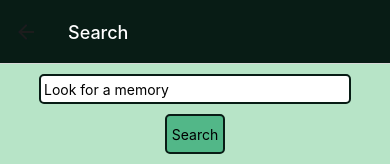
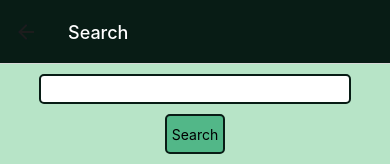
Before and after one commit to Team-Journeyal/Journeyal-FrontEnd, a React Native app: screen /Search in a window 390 px wide. Shown: the top 164 px of the page. Built offline with nearby package versions, Linux system fonts and the light colour scheme.

Commit message:
search function showing results

```diff
--- a/App.js
+++ b/App.js
@@ -76,6 +76,8 @@ export default function App() {
                       selectedDate: selectedDate,
                       setRefresh: setRefresh,
                       refresh: refresh,
+                      token: token,
+                      calendarId: calendarId,
                     })
                   }
                 />
--- a/components/Requests.js
+++ b/components/Requests.js
@@ -83,3 +83,11 @@ export const requestAddEntry = (token, newJson) => {
     {headers: { Authorization: `Token ${token}` }})
   return response
 };
+
+export const requestTagSearch = (token, tag) => {
+  const url = `https://journeyal-webservice.onrender.com/journal/?search=${tag}`
+
+  const response = axios.get(url, {
+    headers: { Authorization: `Token ${token}` }})
+  return response
+}
--- a/components/SearchScreen.js
+++ b/components/SearchScreen.js
@@ -1,29 +1,43 @@
-import { useState } from "react";
-import { View, Text, TextInput, StyleSheet, Pressable } from "react-native";
+import { useEffect, useState } from "react";
+import { View, Text, TextInput, StyleSheet, Pressable, ScrollView } from "react-native";
+import SearchScroll from "./SearchScroll";
 import colors from "../colors";
+import { requestCalendarsEntries, requestTagSearch } from "./Requests";
 
-export default function SearchScreen() {
+export default function SearchScreen({route}) {
   const [searchString, setSearchString] = useState("");
+  const [results, setResults] = useState([])
+
+  // useEffect(() => {
+  //   requestCalendarsEntries(route.params.token, route.params.calendarId).then((response)=>
+  //   setResults(response.data.journals))
+  // }, [])
+
+  // const tags = results.map((entries) =>
+  //   entries.tags)
+
+  const handleSubmit = () => {
+    requestTagSearch(route.params.token, searchString)
+      .then((response) => setResults(response.data))
+  }
+  console.log(results)
 
   return (
     <View style={styles.background}>
-      <TextInput
-        autoCapitalize="none"
-        autoCorrect={false}
-        value={searchString}
-        onChangeText={setSearchString}
-        placeholder="Look for a memory"
-        style={styles.input}
-      ></TextInput>
-      <Pressable style={styles.search}>
-        <Text>Search</Text>
-      </Pressable>
+    <TextInput autoCapitalize="none" autoCorrect={false} onChangeText={setSearchString} value={searchString} style={styles.input}/>
+    <Pressable onPress={handleSubmit} style={styles.search}>
+      <Text>Search</Text>
+    </Pressable>
+      <SearchScroll results={results}/>
+      {results.map((cal) => <><Text>calendar: {cal.calendar}/{cal.date}</Text>
+      <Text>{cal.entry}</Text></>)}
+
     </View>
   );
 }
 const styles = StyleSheet.create({
   background: {
-    flex: 1,
+    flex:1,
     backgroundColor: colors.background,
     justifyContent: "flex-start",
     alignItems: "center",
--- /dev/null
+++ b/components/SearchScroll.js
@@ -0,0 +1,14 @@
+import { ScrollView, View, Text } from "react-native"
+
+export default function SearchScroll(results) {
+    return (
+        <ScrollView>
+            <View>
+                {console.log(results.results)}
+                {results.results.map((things) => <><Text>{things.date}</Text></>)}
+            </View>
+
+        </ScrollView>
+
+    )
+}
```
